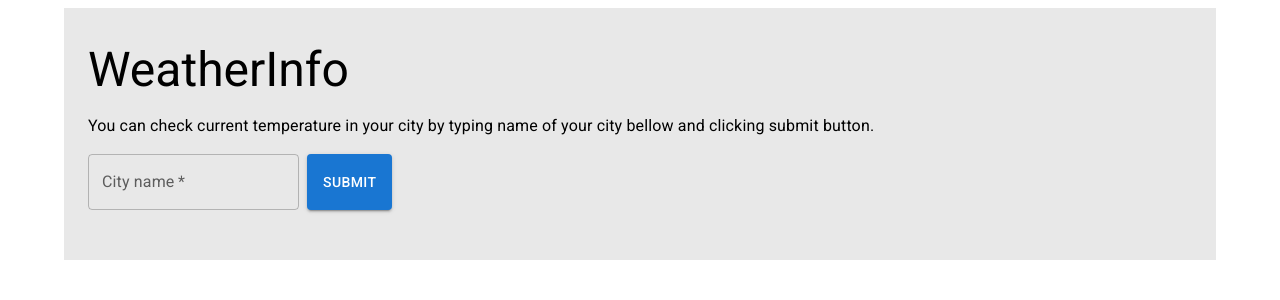
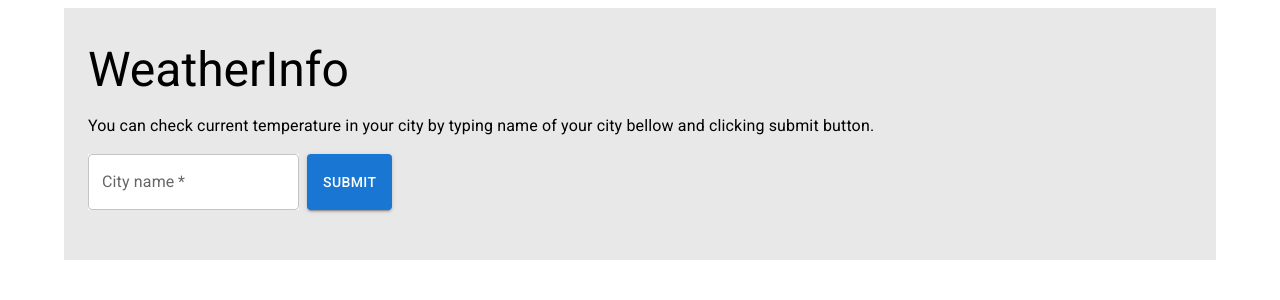
Before and after one commit to kamilowski1997/WeatherInfo, a React (Vite) app: page / in a window 1280 px wide. Shown: the top 300 px of the page. Built offline with nearby package versions, Linux system fonts and the light colour scheme.

Commit message:
added storing weatherList in local storage + styling

```diff
--- /dev/null
+++ b/src/components/CheckCurrentWeatherForm/CheckCurrentWeatherForm.styled.tsx
@@ -0,0 +1,6 @@
+import { TextField, styled } from '@mui/material';
+import { colors } from '../../consts/colors';
+
+export const StyledTextField = styled(TextField)(() => ({
+  backgroundColor: colors.white,
+}));
--- a/src/components/CheckCurrentWeatherForm/CheckCurrentWeatherForm.tsx
+++ b/src/components/CheckCurrentWeatherForm/CheckCurrentWeatherForm.tsx
@@ -1,9 +1,10 @@
-import { Button, CircularProgress, Stack, TextField } from '@mui/material';
+import { Button, CircularProgress, Stack } from '@mui/material';
 import React, { useState } from 'react';
 import { enCommon } from '../../consts/locales/en';
 import { Weather } from '../../utils/types';
 import GeolocationAPIService from '../../services/HTTPService/GeolocationAPIService';
 import WeatherAPIService from '../../services/HTTPService/WeatherAPIService';
+import { StyledTextField } from './CheckCurrentWeatherForm.styled';
 
 type Props = {
   setWeatherList: React.Dispatch<React.SetStateAction<Weather[]>>;
@@ -42,7 +43,10 @@ const CheckCurrentWeatherForm = ({ setWeatherList }: Props) => {
           temperature: cityWeatherRes.data.current_weather.temperature,
         };
 
-        setWeatherList((current) => [cityWeather, ...current]);
+        setWeatherList((current) => {
+          localStorage.setItem('weatherList', JSON.stringify([cityWeather, ...current]));
+          return [cityWeather, ...current];
+        });
       }
     }
 
@@ -53,7 +57,7 @@ const CheckCurrentWeatherForm = ({ setWeatherList }: Props) => {
     <Stack>
       <form onSubmit={onSubmit}>
         <Stack direction="row" spacing={1}>
-          <TextField
+          <StyledTextField
             required
             label={enCommon.CheckCurrentWeatherForm.CityName}
             value={cityName}
--- a/src/components/WeatherListComponent/WeatherListComponent.styled.tsx
+++ b/src/components/WeatherListComponent/WeatherListComponent.styled.tsx
@@ -2,7 +2,7 @@ import { Paper, styled } from '@mui/material';
 import { colors } from '../../consts/colors';
 
 export const StyledMainPaper = styled(Paper)(() => ({
-  backgroundColor: colors.background,
+  backgroundColor: colors.white,
   paddingTop: '16px',
   paddingBottom: '16px',
   paddingLeft: '12px',
--- a/src/consts/colors.ts
+++ b/src/consts/colors.ts
@@ -2,4 +2,5 @@ export const colors = {
   primary: '#3A48E2',
   secondary: '#383A47',
   background: '#E8E8E8',
+  white: '#FFFFFF',
 };
--- a/src/pages/HomePage/HomePage.tsx
+++ b/src/pages/HomePage/HomePage.tsx
@@ -1,4 +1,4 @@
-import React, { useState } from 'react';
+import React, { useEffect, useState } from 'react';
 import { Container, Typography } from '@mui/material';
 import { StyledMainStack } from './HomePage.styled';
 import CheckCurrentWeatherForm from '../../components/CheckCurrentWeatherForm/CheckCurrentWeatherForm';
@@ -8,6 +8,11 @@ import WeatherList from '../../components/WeatherList/WeatherList';
 
 const HomePage = () => {
   const [weatherList, setWeatherList] = useState<Weather[]>([]);
+
+  useEffect(() => {
+    const localWeatherList = localStorage.getItem('weatherList');
+    localWeatherList && setWeatherList(JSON.parse(localWeatherList));
+  }, []);
 
   return (
     <Container>
```
